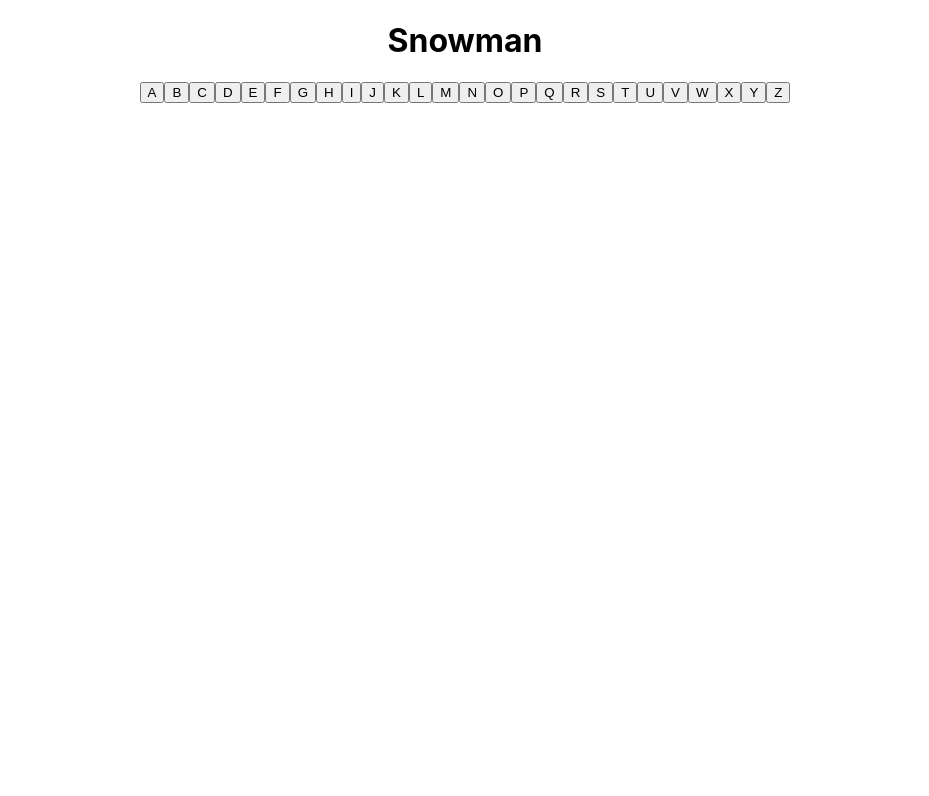
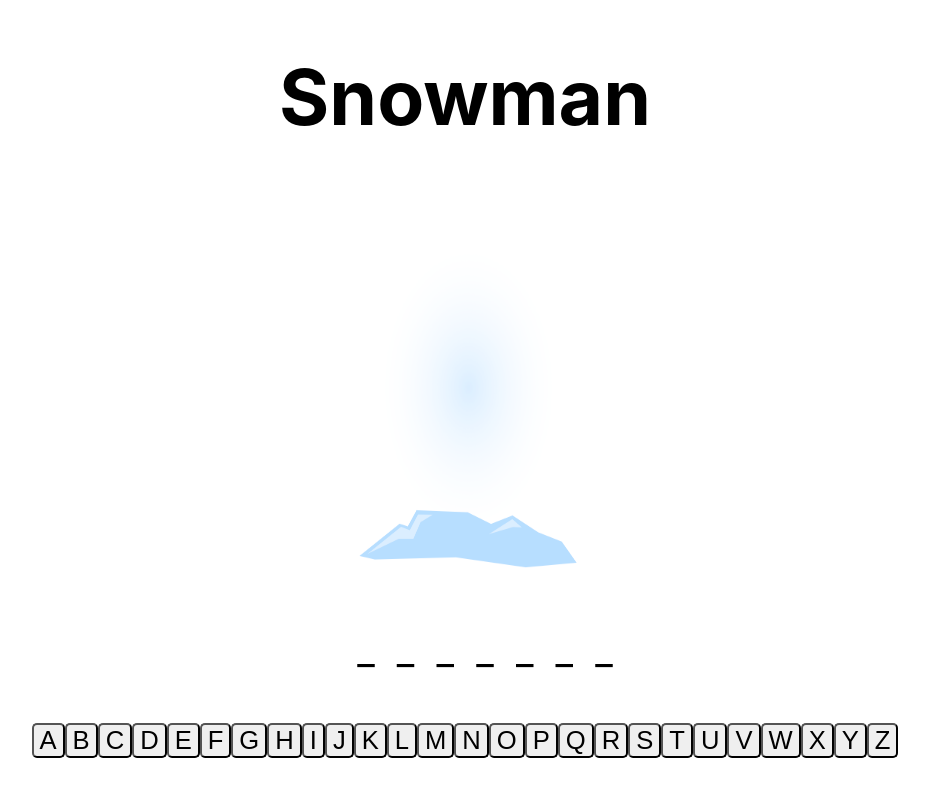
Before and after one commit to StPeteFrank/snowman, a React (Create React App) app: page / in a window 1280 px wide. Shown: the top 796 px of the page, without its empty margins (175-1104 px from the left). Built offline with nearby package versions, Linux system fonts and the light colour scheme.

Commit message:
Basic html and css layout done.

```diff
--- a/src/App.css
+++ b/src/App.css
@@ -1,17 +1,7 @@
 .App {
   text-align: center;
 }
-.letterBoard {
-  display: flex;
-  align-items: center;
-  justify-content: center;
-  background-position: center;
-  font-size: 3vw;
-}
 
-.button {
-  font-size: 5vw;
-}
 .App-logo {
   animation: App-logo-spin infinite 20s linear;
   height: 40vmin;
--- a/src/App.js
+++ b/src/App.js
@@ -1,47 +1,56 @@
 import React, { Component } from 'react'
 import logo from './logo.svg'
 import './App.css'
+import snowman_0 from './snowmanImages/step_0.png'
+import snowman_1 from './snowmanImages/step_1.png'
+import snowman_2 from './snowmanImages/step_2.png'
+import snowman_3 from './snowmanImages/step_3.png'
+import snowman_4 from './snowmanImages/step_4.png'
+import snowman_5 from './snowmanImages/step_5.png'
+import snowman_6 from './snowmanImages/step_6.png'
 
 class App extends Component {
   constructor(props) {
     super(props)
 
     this.state = {
-      letterBoard: [
-        '',
-        '',
-        '',
-        '',
-        '',
-        '',
-        '',
-        '',
-        '',
-        '',
-        '',
-        '',
-        '',
-        '',
-        '',
-        '',
-        '',
-        '',
-        '',
-        '',
-        '',
-        '',
-        '',
-        '',
-        '',
-        ''
-      ]
+      secretWord: 'snowman',
+      lettersAlreadyChosen: ['s', 'o']
     }
+  }
+
+  letterToShow = letter => {
+    // return _ if we have not already chosen this letter
+    // if () {
+    return '_'
+    //}
+
+    // returns the letter if we have already chosen this letter
+    // if () {
+    return letter
+    // }
   }
 
   render() {
     return (
       <div className="App">
         <h1>Snowman</h1>
+
+        <div class="snowmanImages">
+          <img src={snowman_0} className="snowmen" />
+        </div>
+        <div class="letterSpaces">
+          <ul>
+            <li>{this.letterToShow('s')}</li>
+            <li>{this.letterToShow('n')}</li>
+            <li>{this.letterToShow('o')}</li>
+            <li>{this.letterToShow('w')}</li>
+            <li>{this.letterToShow('m')}</li>
+            <li>{this.letterToShow('a')}</li>
+            <li>{this.letterToShow('n')}</li>
+          </ul>
+        </div>
+
         <div class="letterBoard">
           <button class="A">A</button>
           <button class="B">B</button>
@@ -77,14 +86,14 @@ class App extends Component {
 
 export default App
 
+//DONE. Need 26 buttons. 1 for each letter in the alphabet.
 //Area for 7 blank spaces for game board.
 //Area for snowMan images to display.
-//New game button.
 //Ability for word to be selected from wordList randomly once new game is started.
-//Need 26 buttons. 1 for each letter in the alphabet.
 //Buttons need to be functional on browser. onClick.
 //When alphabet button is pressed check to see if it belongs in the word chosen.
 //If alphabet letter does belong add it to the correct space.
 //If alphabet button does not belong in word add a piece of the snowman image.
 //Need to add an image per missed letter called.
 //Once the 7 pieces of the snow man are displayed, or out of choices, game over.
+//New game button.
--- a/src/index.css
+++ b/src/index.css
@@ -1,14 +1,37 @@
 body {
   margin: 0;
   padding: 0;
-  font-family: -apple-system, BlinkMacSystemFont, "Segoe UI", "Roboto", "Oxygen",
-    "Ubuntu", "Cantarell", "Fira Sans", "Droid Sans", "Helvetica Neue",
+  font-family: -apple-system, BlinkMacSystemFont, 'Segoe UI', 'Roboto', 'Oxygen',
+    'Ubuntu', 'Cantarell', 'Fira Sans', 'Droid Sans', 'Helvetica Neue',
     sans-serif;
   -webkit-font-smoothing: antialiased;
   -moz-osx-font-smoothing: grayscale;
 }
 
 code {
-  font-family: source-code-pro, Menlo, Monaco, Consolas, "Courier New",
+  font-family: source-code-pro, Menlo, Monaco, Consolas, 'Courier New',
     monospace;
 }
+.App {
+  display: flex;
+  flex-direction: column;
+  align-items: center;
+  justify-content: center;
+  background-position: center;
+  font-size: 3vw;
+}
+
+button {
+  font-size: 2vw;
+  border-radius: 5px;
+}
+.snowmen {
+  height: 30vw;
+  width: 30vh;
+}
+ul {
+  width: 300px;
+  list-style: none;
+  display: flex;
+  justify-content: space-evenly;
+}
```
